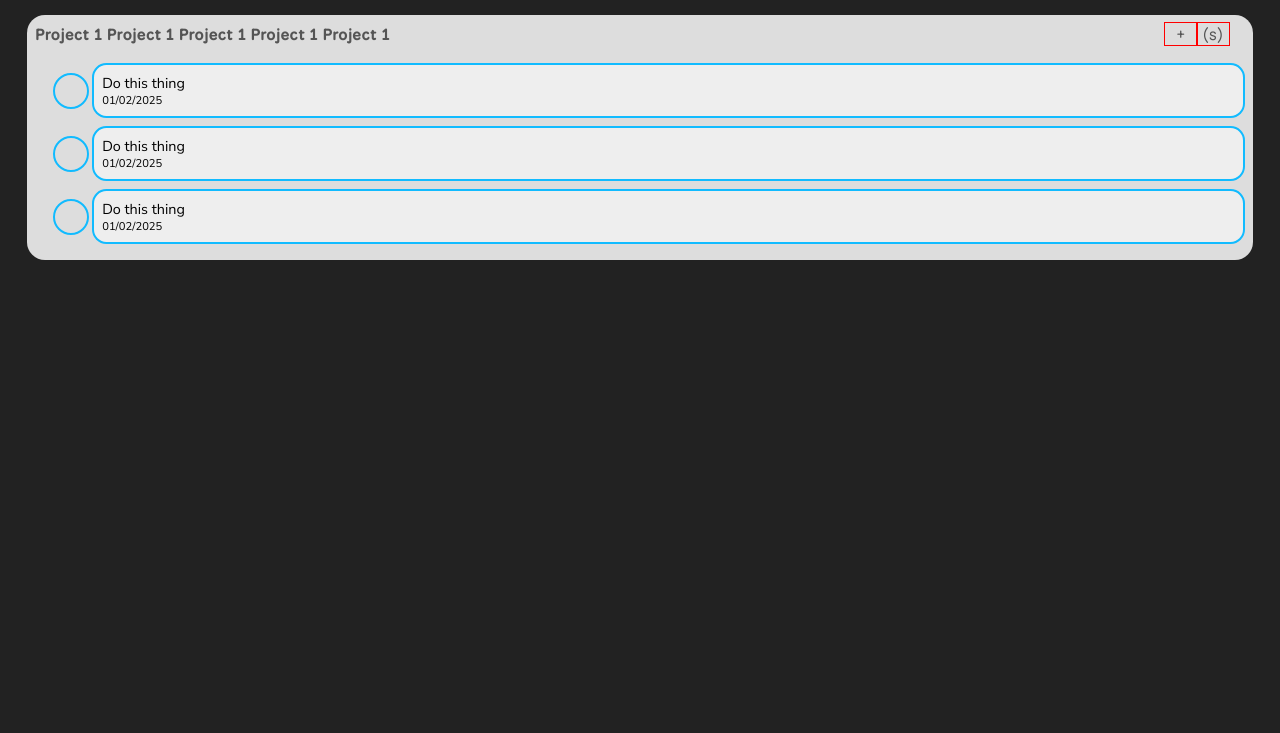
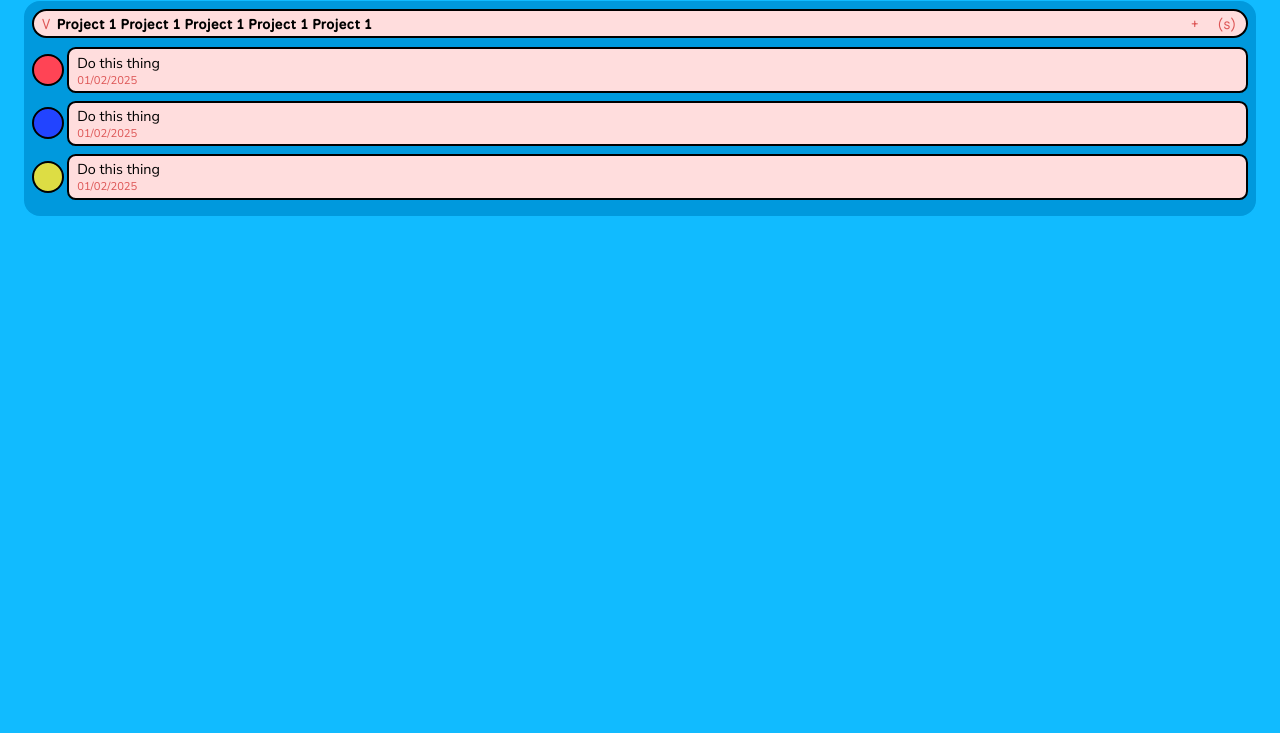
Before and after one commit to talesofterror/TOP-todolist, a website built with webpack: page src/template.html in a window 1280 px wide. Shown: the part 67-800 px from the top of the page. Built offline with nearby package versions, Linux system fonts and the light colour scheme.

Commit message:
closing in on a color scheme

```diff
--- a/src/style.css
+++ b/src/style.css
@@ -1,21 +1,28 @@
 :root {
 	--title-color: #d55;
-	--bg-color: #222;
+	--bg-color: #1bf;
 
 	--main-text-color: #555;
 
-	--project-bg-color: #ddd;
-	--project-text-color: #d55;
+	--project-bg-color: #09d;
+	--project-text-color: #000;
+	--project-header-bg-color: #fdd;
+	--project-button-color: #d55;
 
-	--task-bg-color: #eee;
-	--task-border-color: #1bf;
+	--task-bg-color: #fdd;
+	--task-border-color: #000;
+	/* --task-border-color: #446; */
 	--task-text-color: #000;
 	--task-border-size: 2px;
-	--task-border-radius: 1em;
+	--task-border-radius: 0.6em;
 
-	--priority-color-1: #f45;
-	--priority-color-2: #dd4;
-	--priority-color-3: #24f;
+	--task-status-icon-size: 2rem;
+	--task-statuc-icon-border-color: #000;
+	--task-date-color: #d55;
+
+	--priority-1-color: #f45;
+	--priority-2-color: #dd4;
+	--priority-3-color: #24f;
 
 	--state-color-inactive: #122;
 	--state-color-sleep: #335;
@@ -39,45 +46,57 @@
 
 body {
 	font-family: "NationalPark", sans-serif;
-	font-size: calc(0.75em + 0.75vh);
+	font-size: calc(0.75rem + 0.75vh);
 	background-color: var(--bg-color);
 	color: var(--main-text-color);
-	margin: 1em;
-}
-
-.base-container {
-	/* outline: red 1px solid; */
+	margin: 1rem;
 }
 
 .main-title-container {
 	/* outline: 1px solid red; */
-	font-family: "Nunito", sans-serif;
+	font-family: "NationalPark", sans-serif;
 	text-align: center;
+	font-weight: bold;
+	background-color: var(--project-bg-color);
 	color: var(--title-color);
+	border: var(--task-border-size) var(--task-border-color) var(--task-border-size);
+	border-radius: var(--task-border-radius);
 }
 
 .projects-container {
-	/* outline: 1px solid #38d; */
-
-	padding: 0.5em;
-	margin: 1em 0 1em 0;
+	padding: 0.5rem;
+	margin: 0.5rem 0 0.5rem 0;
 }
 
 .project {
 	background-color: var(--project-bg-color);
-	border-radius: 1em;
+	border-radius: 1rem;
 	padding: 0.5rem;
 }
 
 .project-header {
-	font-size: 0.9em;
+	background-color: var(--project-header-bg-color);
+	font-size: 0.9rem;
 	display: flex;
-	margin: 0 1em 0 0;
+	margin: 0;
 	/* background-color: var(--task-border-color); */
-	/* color: var(--bg-color); */
+	color: var(--project-text-color);
+	border: 2px solid #000;
+	padding: 0.2rem;
+	border-radius: 1rem;
 }
 
-.project-header .project-name {
+.project-display-button {
+	display: flex;
+	color: var(--project-button-color);
+	margin-right: 0.4rem;
+	margin-left: 0.3rem;
+	/* border: var(--task-border-color) var(--task-border-size) solid; */
+	border-radius: 1rem;
+	align-items: center;
+}
+
+.project-name {
 	font-weight: bold;
 }
 
@@ -91,16 +110,17 @@ body {
 }
 
 .project .sort,.add-task {
-	outline: 1px solid red;
-	align-content: end;
+	/* outline: 1px solid red; */
+	align-content: center;
+	color: var(--project-button-color);
 }
 
 .tasks-container {
-	margin-left: 1em;
+	margin-left: 0em;
 }
 
 .tasks-container .task:first-child {
-	margin-top: 1em;
+	margin-top: 0.5em;
 }
 
 .task {
@@ -111,10 +131,10 @@ body {
 }
 
 .task-status-icon {
-	height: 2em;
-	width: 2em;
+	height: var(--task-status-icon-size);
+	width: var(--task-status-icon-size);
 	margin-right: 0.2rem;
-	border: var(--task-border-color) var(--task-border-size) solid;
+	border: var(--task-statuc-icon-border-color) var(--task-border-size) solid;
 	border-radius: 10rem;
 }
 
@@ -126,9 +146,26 @@ body {
 	color: var(--task-text-color);
 	border: var(--task-border-size) solid var(--task-border-color);
 	border-radius: var(--task-border-radius);
-	padding: 0.5rem;
+	padding: 0.2rem 0.5rem;
 }
 
-.task-text .task-due-date {
+.task-due-date {
+	color: var(--task-date-color);
 	font-size: 0.7rem;
 }
+
+.priority-1 {
+	background-color: var(--priority-1-color);
+}
+
+.priority-2 {
+	background-color: var(--priority-2-color);
+}
+
+.priority-3 {
+	background-color: var(--priority-3-color);
+}
+
+.invisible {
+	display: none;
+}
--- a/src/template.html
+++ b/src/template.html
@@ -17,6 +17,7 @@
 
 				<section class="project">
 					<div class="project-header">
+						<div class="project-display-button">V</div>
 						<header class="project-name">
 							Project 1 Project 1 Project 1 Project 1 Project 1
 						</header>
@@ -27,18 +28,30 @@
 					<section class="tasks-container">
 
 						<div class="task">
-							<div class="task-status-icon"></div>
-							<header class="task-text"><span>Do this thing</span><div class="task-due-date">01/02/2025</div></header>
+							<div class="task-status-icon priority-1"></div>
+							<header class="task-text">
+								<span>Do this thing</span>
+								<div class="task-due-date">01/02/2025</div>
+							</header>
 						</div>
 
 						<div class="task">
-							<div class="task-status-icon"></div>
-							<header class="task-text"><span>Do this thing</span><div class="task-due-date">01/02/2025</div></header>
+							<div class="task-status-icon priority-3"></div>
+							<header class="task-text">
+								<span>Do this thing</span>
+								<div class="task-due-date">01/02/2025</div>
+							</header>
 						</div>
 
 						<div class="task">
-							<div class="task-status-icon"></div>
-							<header class="task-text"><span>Do this thing</span><div class="task-due-date">01/02/2025</div></header>
+							<div class="task-status-icon priority-2"></div>
+							<header class="task-text">
+								<span>Do this thing</span>
+								<div class="task-due-date">01/02/2025</div>
+								<div class="task-content">
+									<div class="task-content-notes"></div>
+								</div>
+							</header>
 						</div>
 
 					</section>
```
